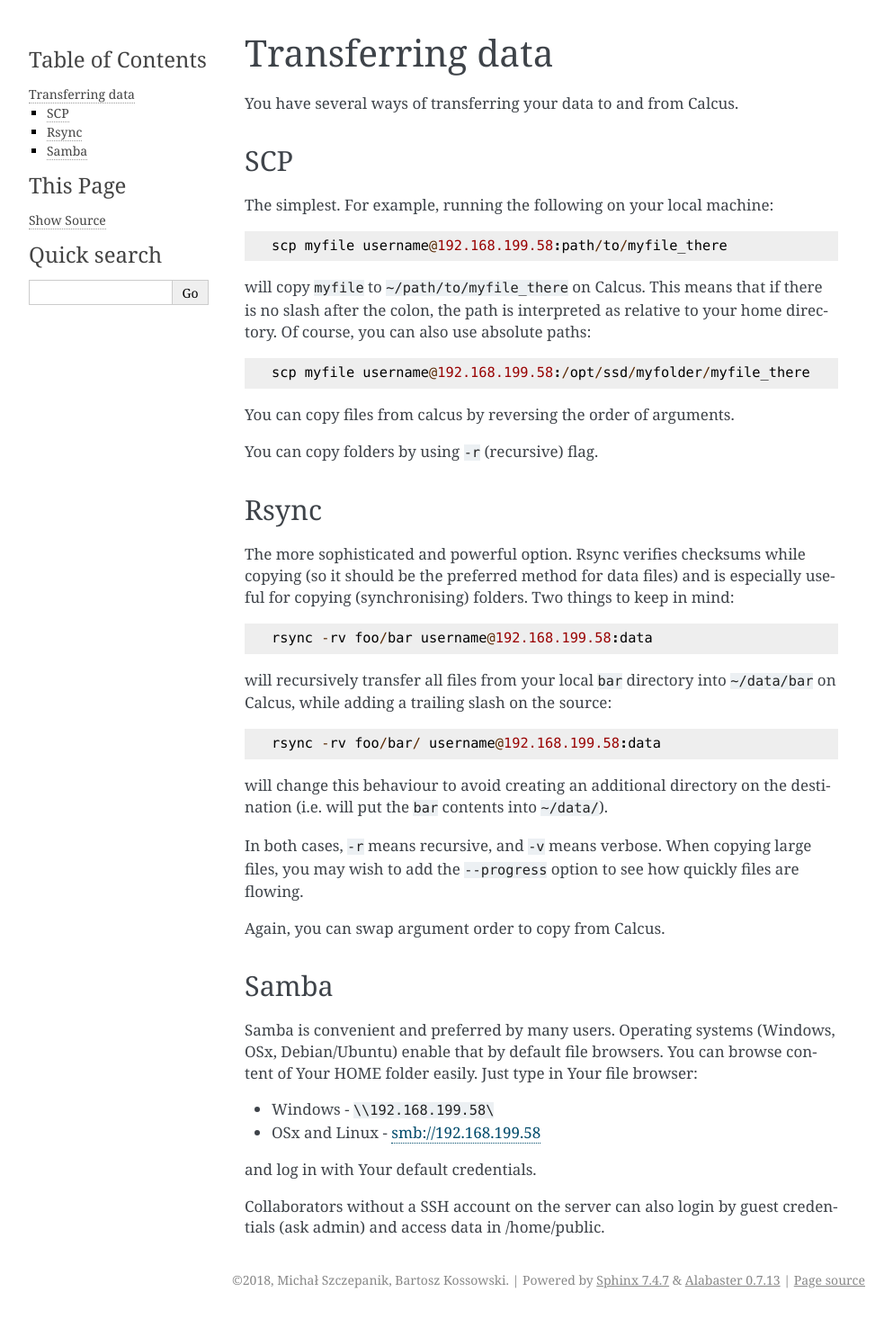
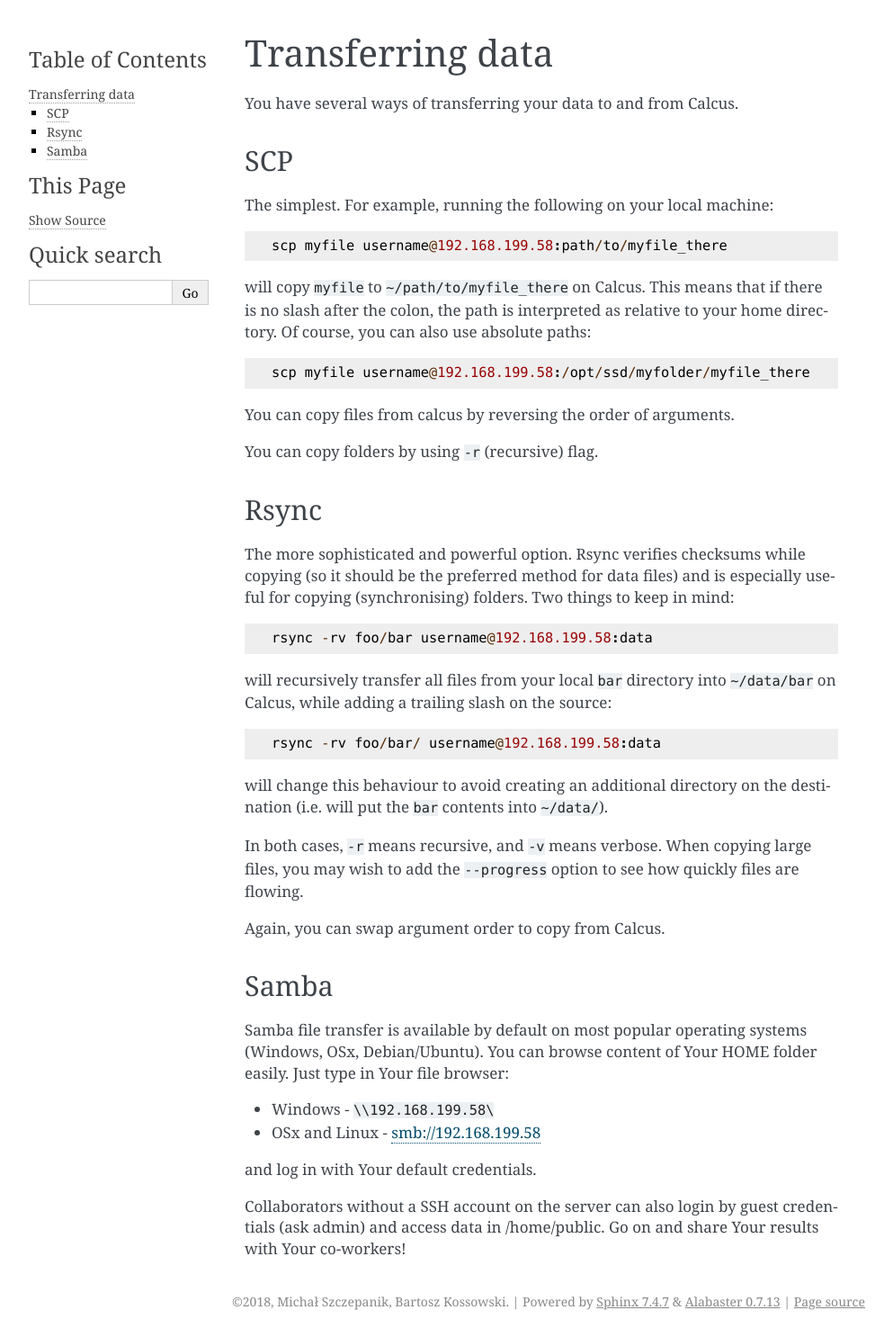
Before and after one commit to nencki-lobi/lobi-inhouse, a Sphinx documentation site: the page built from docs/transferring_data.rst, in a window 1280 px wide. Shown: the whole page at 90% size, without its empty margins (148-1141 px from the left). Built offline with Sphinx 7.4.7, drawn with Linux system fonts in a browser that asks for light colours; before the commit the page ends 1462 px from its top, so only the background shows below that.

Commit message:
Update transferring_data.rst

```diff
--- a/docs/transferring_data.rst
+++ b/docs/transferring_data.rst
@@ -39,11 +39,11 @@ Again, you can swap argument order to copy from Calcus.
 Samba
 -----
 
-Samba is convenient and preferred by many users. Operating systems (Windows, OSx, Debian/Ubuntu) enable that by default file browsers. You can browse content of Your HOME folder easily. Just type in Your file browser:
+Samba file transfer is available by default on most popular operating systems (Windows, OSx, Debian/Ubuntu). You can browse content of Your HOME folder easily. Just type in Your file browser:
 
 * Windows - ``\\192.168.199.58\``
 * OSx and Linux - smb://192.168.199.58
 
 and log in with Your default credentials.
 
-Collaborators without a SSH account on the server can also login by guest credentials (ask admin) and access data in /home/public.
+Collaborators without a SSH account on the server can also login by guest credentials (ask admin) and access data in /home/public. Go on and share Your results with Your co-workers!
```
